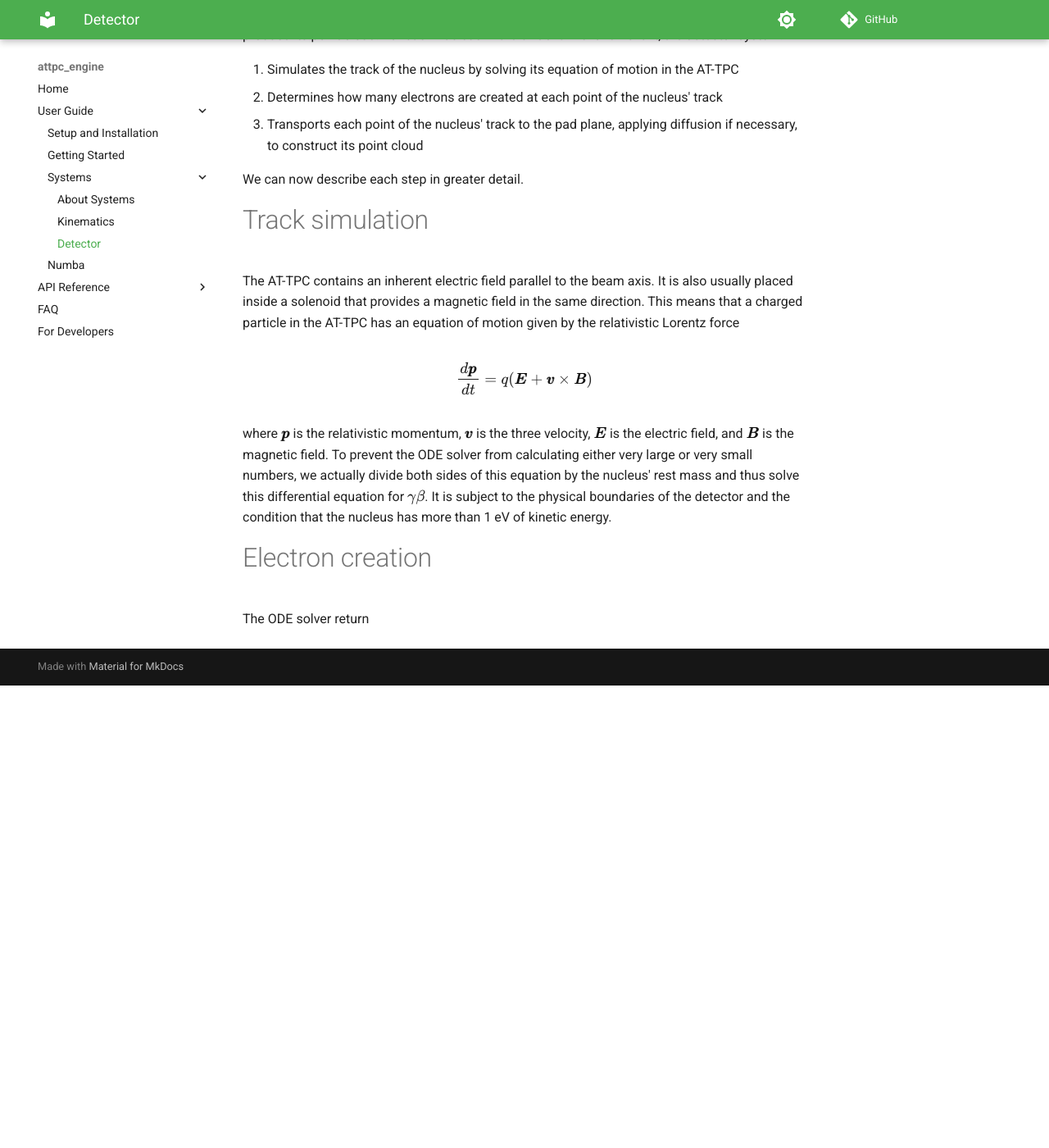
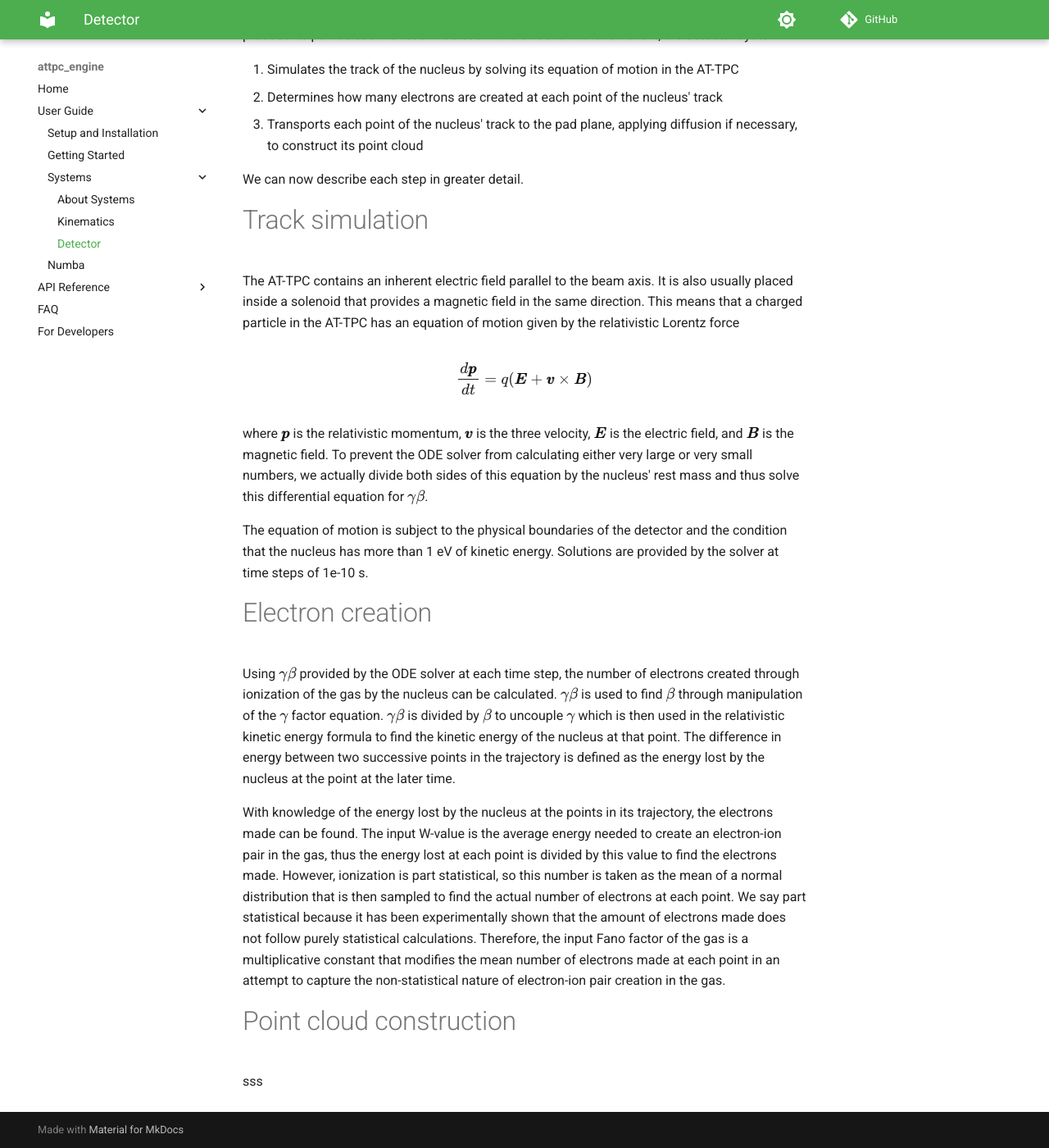
Before and after one commit to ATTPC/attpc_engine, an MkDocs documentation site: the page built from docs/user_guide/detector/index.md, in a window 1280 px wide and 1400 px high, scrolled down 949 px. Shown: the whole window at 82% size. Built offline with MkDocs 1.6.1 and Material for MkDocs 9.7.7, drawn with Linux system fonts in a browser that asks for light colours; comment, search, counter and statistics services are not loaded; before the commit the page ends 1785 px from its top, so only the background shows below that.

Commit message:
Adding more documentation. Still not done yet.

```diff
--- a/docs/user_guide/detector/index.md
+++ b/docs/user_guide/detector/index.md
@@ -26,10 +26,16 @@ $$
 \frac{d\pmb{p}}{dt}=q (\pmb{E} + \pmb{v} \times \pmb{B})
 $$
 
-where $\pmb{p}$ is the relativistic momentum, $\pmb{v}$ is the three velocity, $\pmb{E}$ is the electric field, and $\pmb{B}$ is the magnetic field. To prevent the ODE solver from calculating either very large or very small numbers, we actually divide both sides of this equation by the nucleus' rest mass and thus solve this differential equation for $\gamma \beta$. It is subject to the physical boundaries of the detector and the condition that the nucleus has more than 1 eV of kinetic energy.
+where $\pmb{p}$ is the relativistic momentum, $\pmb{v}$ is the three velocity, $\pmb{E}$ is the electric field, and $\pmb{B}$ is the magnetic field. To prevent the ODE solver from calculating either very large or very small numbers, we actually divide both sides of this equation by the nucleus' rest mass and thus solve this differential equation for $\gamma \beta$.
 
-
+The equation of motion is subject to the physical boundaries of the detector and the condition that the nucleus has more than 1 eV of kinetic energy. Solutions are provided by the solver at time steps of 1e-10 s.
 
 # Electron creation
 
-The ODE solver return
+Using $\gamma \beta$ provided by the ODE solver at each time step, the number of electrons created through ionization of the gas by the nucleus can be calculated. $\gamma \beta$ is used to find $\beta$ through manipulation of the $\gamma$ factor equation. $\gamma \beta$ is divided by $\beta$ to uncouple $\gamma$ which is then used in the relativistic kinetic energy formula to find the kinetic energy of the nucleus at that point. The difference in energy between two successive points in the trajectory is defined as the energy lost by the nucleus at the point at the later time.
+
+With knowledge of the energy lost by the nucleus at the points in its trajectory, the electrons made can be found. The input W-value is the average energy needed to create an electron-ion pair in the gas, thus the energy lost at each point is divided by this value to find the electrons made. However, ionization is part statistical, so this number is taken as the mean of a normal distribution that is then sampled to find the actual number of electrons at each point. We say part statistical because it has been experimentally shown that the amount of electrons made does not follow purely statistical calculations. Therefore, the input Fano factor of the gas is a multiplicative constant that modifies the mean number of electrons made at each point in an attempt to capture the non-statistical nature of electron-ion pair creation in the gas.
+
+# Point cloud construction
+
+sss
```
